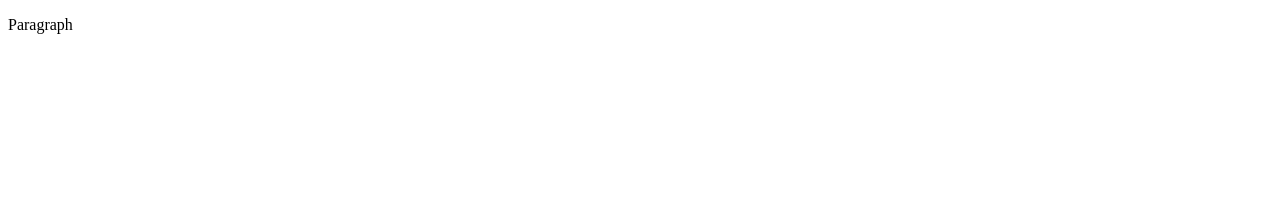
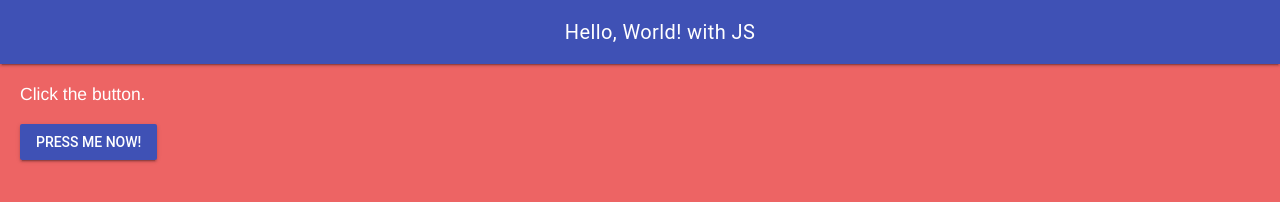
Before and after one commit to MTHS-ICS2O-2-2022/ICS2O-Unit-1-07-Ryan-Duffett, a plain HTML site: page index.html in a window 1280 px wide. Drawn offline with nearby package versions, Linux system fonts and the light colour scheme.

Commit message:
added all the code

```diff
--- a/css/style.css
+++ b/css/style.css
@@ -1,4 +1,36 @@
-/* Created by: Mr. Coxall
+/* Created by: Ryan Duffett
 * Created on: Sep 2020
 * This file contains the CSS for index.html
 */
+
+/* Due to error in MDL : https://github.com/google/material-design-lite/issues/5281
+*/
+.mdl-ripple {
+  background: #000;
+  opacity: 0.001;
+}
+
+.mdl-layout__header-row {
+  justify-content: center;
+  padding: 0;
+}
+
+.mdl-layout__content {
+  padding-left: 15pt;
+  padding-right: 15pt;
+  padding-top: 15pt;
+}
+
+.mdl-textfield__error {
+  color: lightgreen;
+}
+
+.page-content {
+  color: white;
+  font-family: Helvetica, Arial, sans-serif;
+  font-size: 1.25rem;
+}
+
+body {
+  background-color: rgb(237 100 100);
+}
--- a/index.html
+++ b/index.html
@@ -1,9 +1,44 @@
 <!DOCTYPE html>
 <html>
   <head>
-    <title>Title</title>
+    <meta charset="utf-8" />
+    <meta name="description" content="My first webpage, with JavaScript" />
+    <meta name="keywords" content="mths, ics2o" />
+    <meta name="author" content="Ryan Duffett" />
+    <meta name="viewport" content="width=device-width, initial-scale=1.0" />
+    <link rel="stylesheet" href="./css/style.css" />
+    <link rel="stylesheet" href="https://fonts.googleapis.com/icon?family=Material+Icons" />
+    <link rel="stylesheet" href="https://code.getmdl.io/1.3.0/material.indigo-pink.min.css" />
+    <link rel="apple-touch-icon" sizes="180x180" href="apple-touch-icon.png" />
+    <link rel="icon" type="image/png" sizes="32x32" href="Tim32x32.png" />
+    <link rel="icon" type="image/png" sizes="16x16" href="Tim16x16.png" />
+    <link rel="manifest" href="site.webmanifest" />
+    <title>My first webpage with JavaScript</title>
   </head>
   <body>
-    <p>Paragraph</p>
+    <script defer src="https://code.getmdl.io/1.3.0/material.min.js"></script>
+    <script>
+      function buttonClicked() {
+        alert("Hello, World!")
+      }
+    </script>
+    <div class="mdl-layout mdl-js-layout mdl-layout--fixed-header">
+      <header class="mdl-layout__header">
+        <div class="mdl-layout__header-row">
+          <span class="mdl-layout-title">Hello, World! with JS</span>
+        </div>
+      </header>
+      <main class="mdl-layout__content">
+        <div class="page-content">
+          Click the button.
+        </div>
+        <br />
+        <!-- Colored raised button -->
+        <button class="mdl-button mdl-js-button mdl-button--raised mdl-button--colored" onclick="buttonClicked()">
+          Press me NOW!
+        </button>
+        <br />
+      </main>
+    </div>
   </body>
 </html>
```
Also changed, not shown: Tim16x16.png (added), Tim32x32.png (added), android-chrome-192x192.png (added), android-chrome-512x512.png (added), apple-touch-icon.png (added), favicon.ico (added), site.webmanifest (added).
